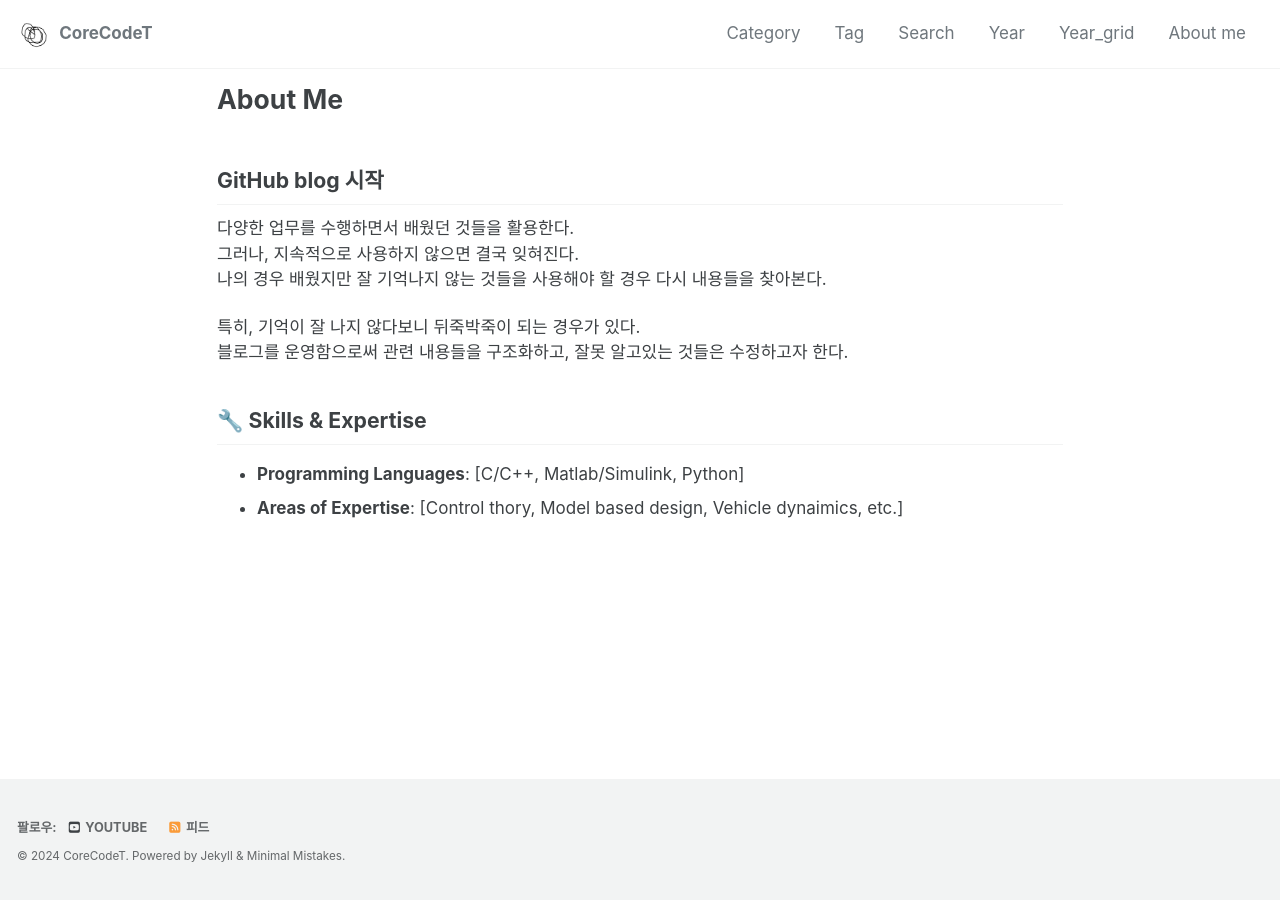
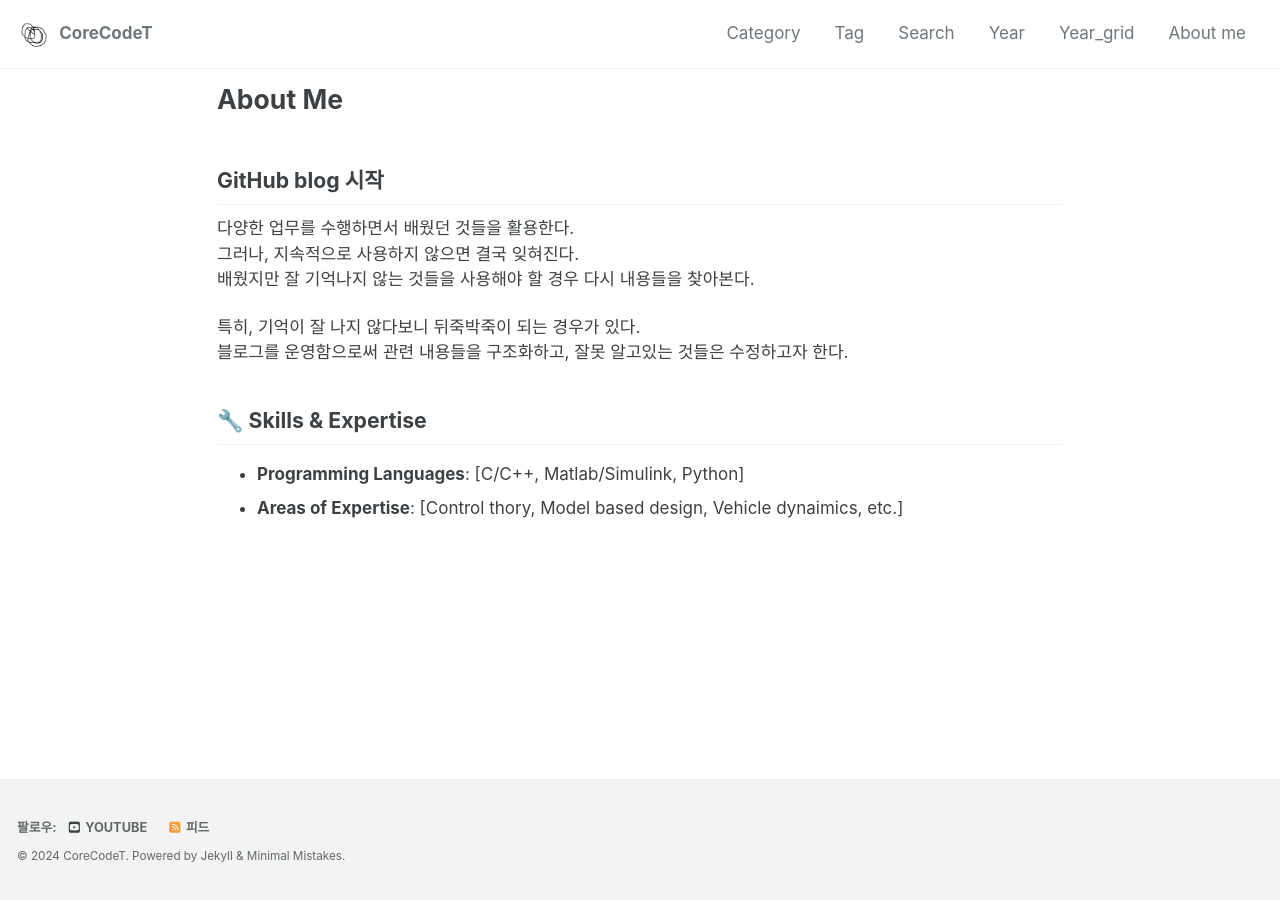
Before and after one commit to CoreCodeT/CoreCodeT.github.io, a Jekyll site: the page built from _pages/aboutme.md, in a window 1280 px wide. Built offline with Jekyll 4.4.1, drawn with Linux system fonts in a browser that asks for light colours; cached includes are drawn as plain includes; some web fonts are replaced; some of the changed lines change nothing that is shown.

Commit message:
fix about me

```diff
--- a/_config.yml
+++ b/_config.yml
@@ -113,33 +113,33 @@
 
 # Site Author
 author:
-  name             : "CodeCoreT입력하는 곳 "
+  name             : "CodeCoreT "
   avatar           : "/assets/images/CoreCodeT_img.png" # path of avatar image, e.g. "/assets/images/bio-photo.jpg"
-  bio              : "I am an **amazing** person."
+  bio              : "안녕하세요. CoreCodeT 입니다."
   location         : "KOREA"
-  email            : " E-mail 입력 "
+  email            : " E-mail"
   links:
     - label: "Email"
       icon: "fas fa-fw fa-envelope-square"
-      # url: "mailto:your.name@email.com"
-    - label: "Website"
-      icon: "fas fa-fw fa-link"
-      # url: "https://your-website.com"
-    - label: "Twitter"
-      icon: "fab fa-fw fa-twitter-square"
-      # url: "https://twitter.com/"
-    - label: "Facebook"
-      icon: "fab fa-fw fa-facebook-square"
-      # url: "https://facebook.com/"
-    - label: "GitHub"
-      icon: "fab fa-fw fa-github"
-      # url: "https://github.com/"
-    - label: "Instagram"
-      icon: "fab fa-fw fa-instagram"
-      # url: "https://instagram.com/"
-    - label: "YouTube"
-      icon: "fab fa-youtube-square"
-      url: "https://instagram.com/"
+    #   # url: "mailto:your.name@email.com"
+    # - label: "Website"
+    #   icon: "fas fa-fw fa-link"
+    #   # url: "https://your-website.com"
+    # - label: "Twitter"
+    #   icon: "fab fa-fw fa-twitter-square"
+    #   # url: "https://twitter.com/"
+    # - label: "Facebook"
+    #   icon: "fab fa-fw fa-facebook-square"
+    #   # url: "https://facebook.com/"
+    # - label: "GitHub"
+    #   icon: "fab fa-fw fa-github"
+    #   # url: "https://github.com/"
+    # - label: "Instagram"
+    #   icon: "fab fa-fw fa-instagram"
+    #   # url: "https://instagram.com/"
+    # - label: "YouTube"
+    #   icon: "fab fa-youtube-square"
+    #   url: "https://instagram.com/"
 
 # Site Footer
 footer:
--- a/_pages/aboutme.md
+++ b/_pages/aboutme.md
@@ -10,7 +10,7 @@
 ## GitHub blog 시작 ##
 다양한 업무를 수행하면서 배웠던 것들을 활용한다.
 그러나, 지속적으로 사용하지 않으면 결국 잊혀진다.
-나의 경우 배웠지만 잘 기억나지 않는 것들을 사용해야 할 경우 다시 내용들을 찾아본다.
+배웠지만 잘 기억나지 않는 것들을 사용해야 할 경우 다시 내용들을 찾아본다.
 
 특히, 기억이 잘 나지 않다보니 뒤죽박죽이 되는 경우가 있다.
 블로그를 운영함으로써 관련 내용들을 구조화하고, 잘못 알고있는 것들은 수정하고자 한다.
@@ -18,38 +18,3 @@
 ## 🔧 Skills & Expertise
 - **Programming Languages**: [C/C++, Matlab/Simulink, Python]
 - **Areas of Expertise**: [Control thory, Model based design, Vehicle dynaimics, etc.]
-
-
-<!-- # 👋 Hello, I'm [Your Name]!
-Welcome to my blog! I'm passionate about **[Your Passion]**, and I'm always eager to learn and explore new ideas. Here's a bit more about me.
-
- ## 🎓 Education
-- **Ph.D ** in **[Control theory]** from **[Your University]**
-- Specialized in **[Control Theory]**
-
-## 💼 Professional Background
-I am currently working as a **[Your Job Title]** at **[Your Company]** where I:
-- **[Responsibility 1]**
-- **[Responsibility 2]**
-- **[Responsibility 3]**
-
-
-
-
-- **Tools & Frameworks**: [ROS, etc.]
-
-## 🎯 Projects & Accomplishments
-- **[Project 1]**: [Short Description]
-- **[Project 2]**: [Short Description]
-
-Check out my [GitHub](https://github.com/yourgithub) to see more of my work!
-
-## ✨ Fun Facts About Me
-- I'm a huge fan of **[Favorite Hobby/Interest]**.
-- In my free time, I love **[Favorite Activity]**.
-- I speak **[Languages you speak]**.
-
-## 📫 Let's Connect!
-Feel free to reach out to me via [Email](mailto:your.email@example.com) or connect with me on [LinkedIn](https://linkedin.com/in/yourprofile).
-
-Thanks for visiting! -->
```
